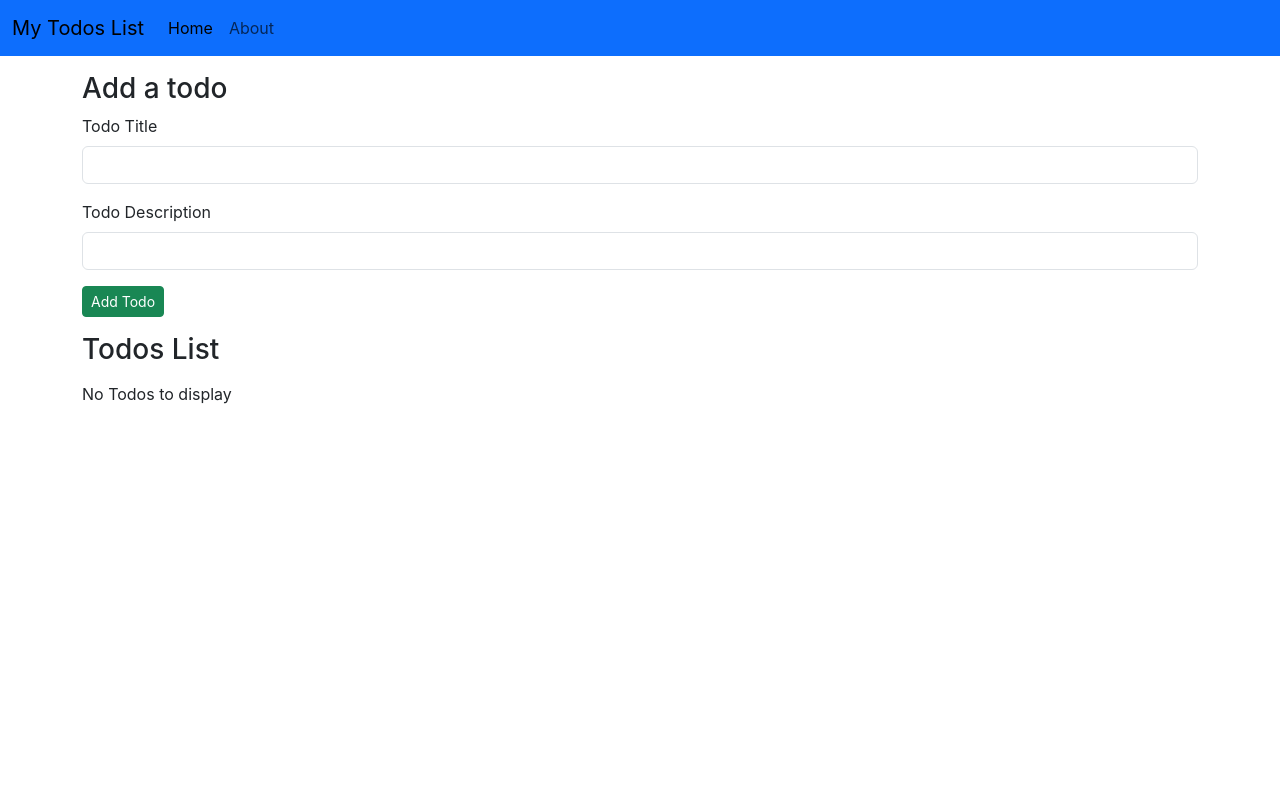
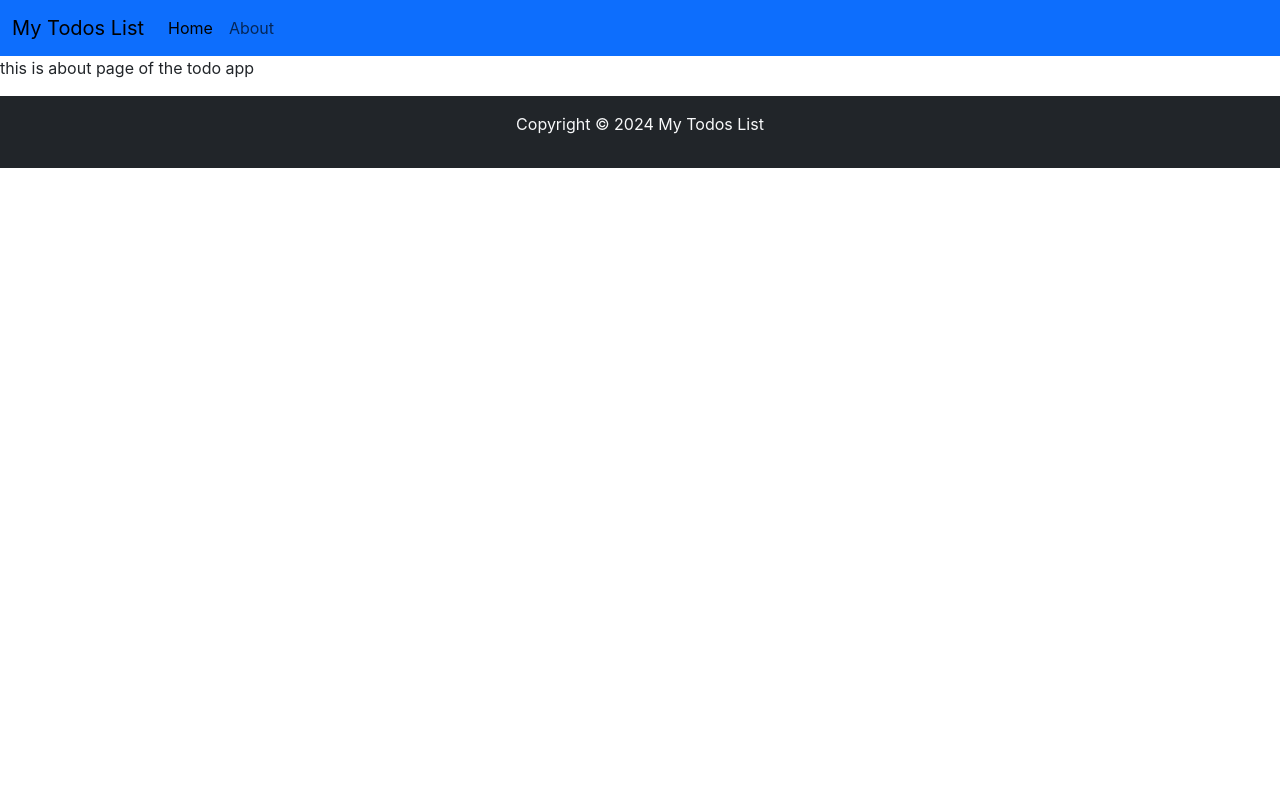
Before and after one commit to Zahabiya-Tawawala/todos-list, a React (Create React App) app: page /about in a window 1280 px wide. Shown: the top 800 px of the page. Built offline with nearby package versions, Linux system fonts and the light colour scheme.

Commit message:
final commit

```diff
--- a/src/App.js
+++ b/src/App.js
@@ -5,11 +5,11 @@
 import AddTodo from './MyComponents/AddTodo';
 import { useState, useEffect } from 'react';
 import {
-  BrowserRouter as Router,
+  BrowserRouter,
   Routes,
-  Route,
-  Link
+  Route
 } from 'react-router-dom'
+import About from './MyComponents/About';
 
 function App() {
   let initTodo
@@ -41,7 +41,7 @@
     // have to take the sno of last todo no and then add plus 1 to it so the code will look somehow like this:-
     // suppose we delete all the todo and their is no srno so for that case we need to add an if statement for what to do when the serial no is 0
     let sno;
-    if (todos.length == 0) {
+    if (todos.length === 0) {
       sno = 0
     } else {
       sno = todos[todos.length - 1].sno + 1;
@@ -63,11 +63,19 @@
 
   return (
     <>
-      <Header title="My Todos List" searchBar={false} />
-      <AddTodo addTodo={addTodo} />
-      {/* passing a javascript object in the todos */}
-      <Todos todos={todos} onDelete={onDelete} />
-      <Footer />
+      <BrowserRouter>
+        <Header title="My Todos List" searchBar={false} />
+        <Routes>
+          <Route path="/" element={
+            <>
+              <AddTodo addTodo={addTodo} />
+              <Todos todos={todos} onDelete={onDelete} />
+            </>
+          } />
+          <Route path="/about" element={<About/>} />
+        </Routes>
+        <Footer />
+      </BrowserRouter>
     </>
   );
 }
--- /dev/null
+++ b/src/MyComponents/About.js
@@ -0,0 +1,11 @@
+import React from 'react'
+
+const About = () => {
+  return (
+    <div>
+      <p>this is about page of the todo app</p>
+    </div>
+  )
+}
+
+export default About
--- a/src/MyComponents/Header.js
+++ b/src/MyComponents/Header.js
@@ -1,23 +1,24 @@
 import React from 'react'
 // to import prototypes use impt
 import PropTypes from 'prop-types'
+import { Link } from 'react-router-dom'
 
 export default function Header(props) {
   return (
     <nav className="navbar navbar-expand-lg bg-primary">
     <div className="container-fluid">
       {/* passing props as title */}
-      <a className="navbar-brand" href="#">{props.title}</a>
+      <Link className="navbar-brand" to="#">{props.title}</Link>
       <button className="navbar-toggler" type="button" data-bs-toggle="collapse" data-bs-target="#navbarSupportedContent" aria-controls="navbarSupportedContent" aria-expanded="false" aria-label="Toggle navigation">
         <span className="navbar-toggler-icon"></span>
       </button>
       <div className="collapse navbar-collapse" id="navbarSupportedContent">
         <ul className="navbar-nav me-auto mb-2 mb-lg-0">
           <li className="nav-item">
-            <a className="nav-link active" aria-current="page" href="#">Home</a>
+            <Link className="nav-link active" aria-current="page" to="/">Home</Link>
           </li>
           <li className="nav-item">
-            <a className="nav-link" href="#">About</a>
+            <Link className="nav-link" to="/about">About</Link>
           </li>
         </ul>
         {/* props in logic using ternary operator */}
```
